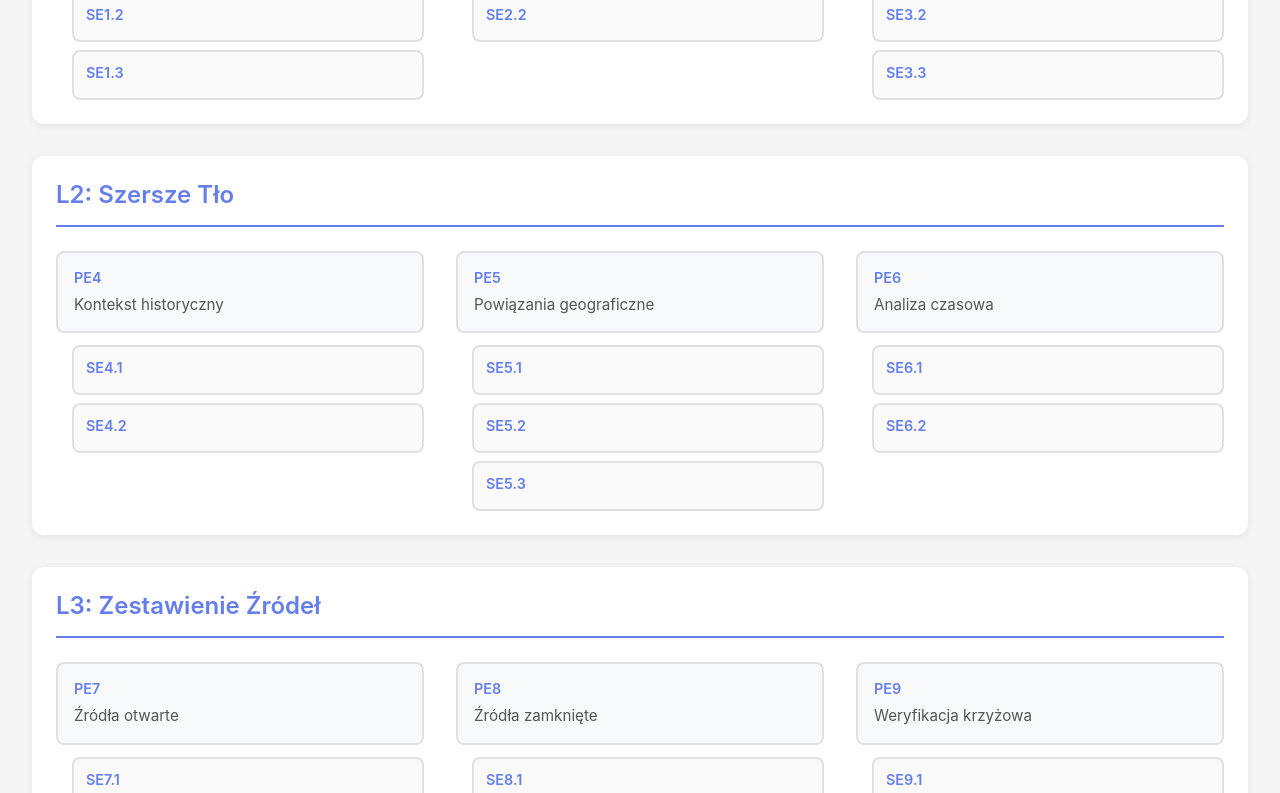
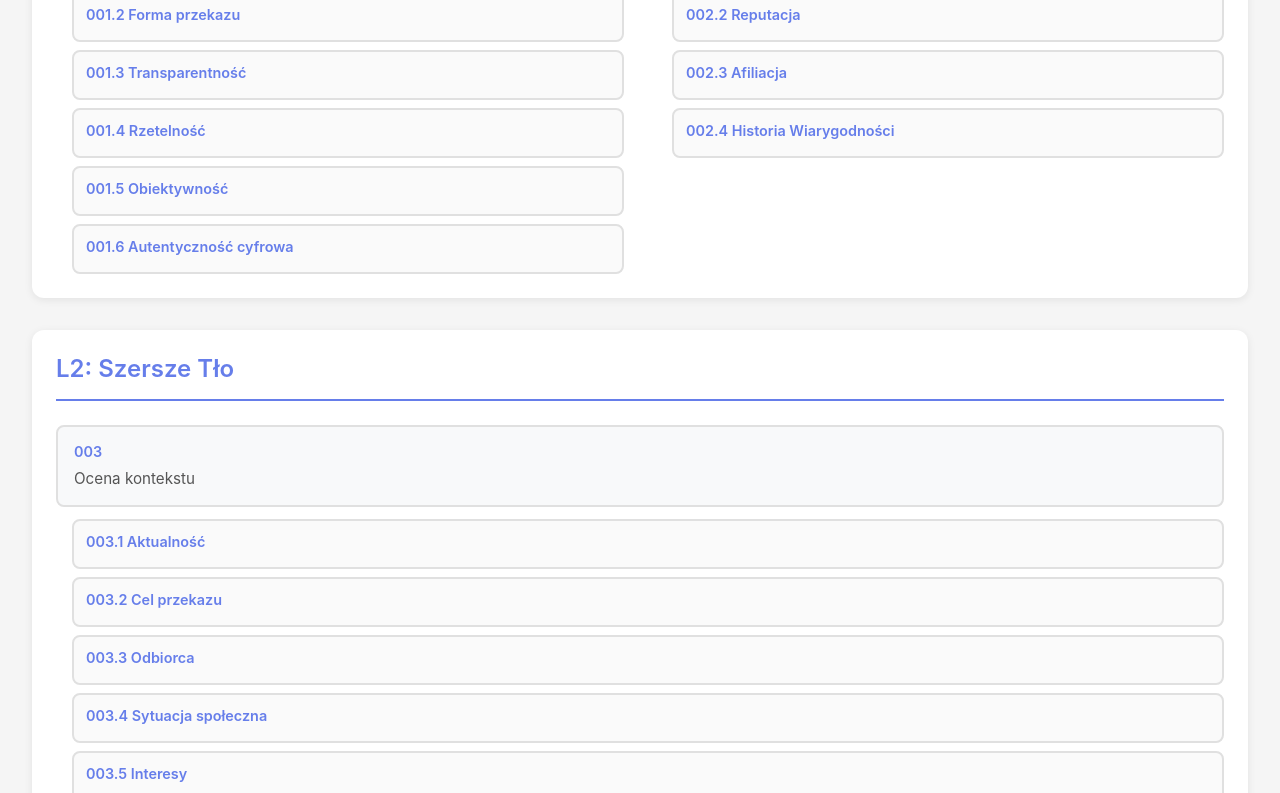
Before and after one commit to namaah00/namaah00.github.io, a React (Vite) app: page / in a window 1280 px wide. Shown: the part 442-1235 px from the top of the page. Built offline with nearby package versions, Linux system fonts and the light colour scheme.

Commit message:
t11 matrix

```diff
--- a/components/MatrixView.jsx
+++ b/components/MatrixView.jsx
@@ -5,25 +5,24 @@ const MATRIX_DATA = {
   L1: {
     name: 'Jakość Informacji',
     primary: [
-      { id: 'PE1', name: 'Wiarygodność źródła', secondary: ['SE1.1', 'SE1.2', 'SE1.3'] },
-      { id: 'PE2', name: 'Spójność informacji', secondary: ['SE2.1', 'SE2.2'] },
-      { id: 'PE3', name: 'Kompletność danych', secondary: ['SE3.1', 'SE3.2', 'SE3.3'] }
+      { id: '001', name: 'Ocena treści', secondary: ['001.1 Spójność logiczna', '001.2 Forma przekazu', '001.3 Transparentność', '001.4 Rzetelność', '001.5 Obiektywność', '001.6 Autentyczność cyfrowa'] },
+      { id: '002', name: 'Ocena Źródła', secondary: ['002.1 Autorytet', '002.2 Reputacja', '002.3 Afiliacja', '002.4 Historia Wiarygodności'] },
+
     ]
   },
   L2: {
     name: 'Szersze Tło',
     primary: [
-      { id: 'PE4', name: 'Kontekst historyczny', secondary: ['SE4.1', 'SE4.2'] },
-      { id: 'PE5', name: 'Powiązania geograficzne', secondary: ['SE5.1', 'SE5.2', 'SE5.3'] },
-      { id: 'PE6', name: 'Analiza czasowa', secondary: ['SE6.1', 'SE6.2'] }
+      { id: '003', name: 'Ocena kontekstu', secondary: ['003.1 Aktualność', '003.2 Cel przekazu','003.3 Odbiorca',
+        '003.4 Sytuacja społeczna','003.5 Interesy', '003.6 Okoliczności powstania','003.7 Dynamika',
+        '003.8 Kontekst geopolityczny','003.9 Zasięg ', '003.10 Spójność techniczna przekazu'] }
     ]
   },
   L3: {
     name: 'Zestawienie Źródeł',
     primary: [
-      { id: 'PE7', name: 'Źródła otwarte', secondary: ['SE7.1', 'SE7.2', 'SE7.3'] },
-      { id: 'PE8', name: 'Źródła zamknięte', secondary: ['SE8.1', 'SE8.2'] },
-      { id: 'PE9', name: 'Weryfikacja krzyżowa', secondary: ['SE9.1', 'SE9.2', 'SE9.3'] }
+      { id: '004', name: 'Ocena kontrastu', secondary: ['004.1 Zgodności', '004.2 Rozbieżności', '004.3 Różnorodność',
+        '004.4 Kontekst międzynarodowy'] }
     ]
   }
 };
```
